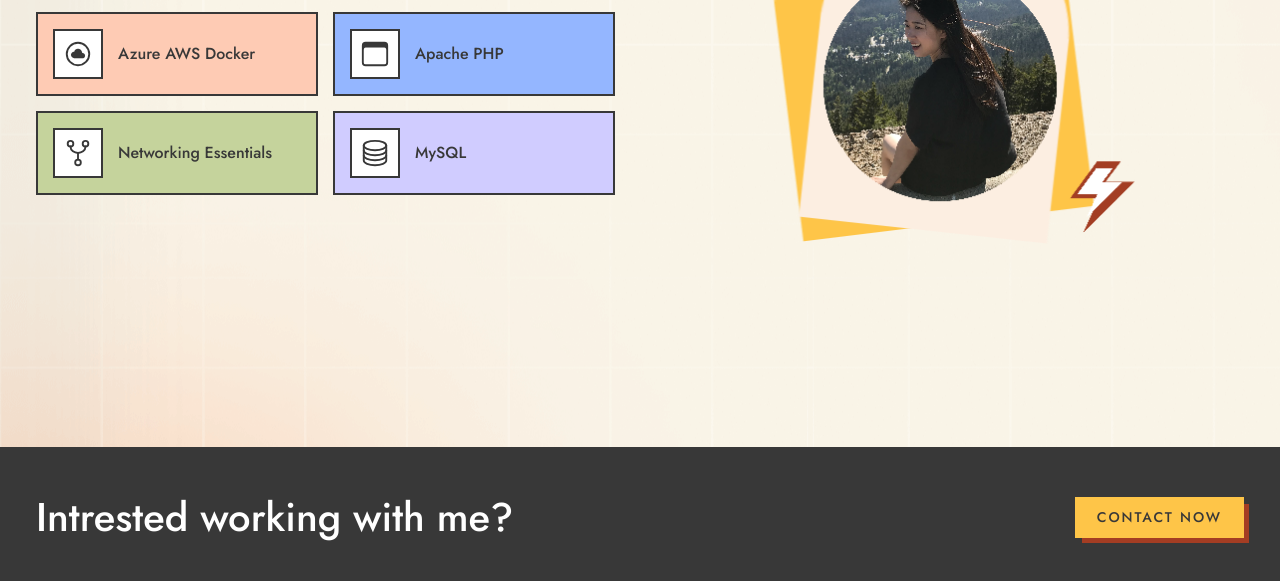
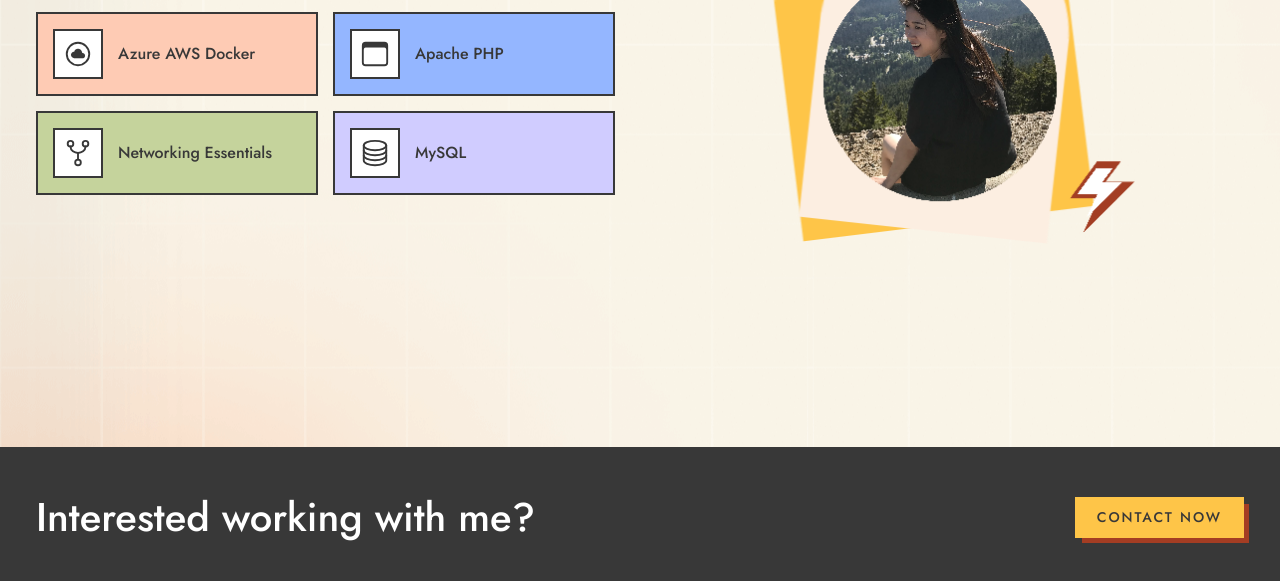
Before and after one commit to joyjiaweb/mysite, a plain HTML site: page index.html in a window 1280 px wide. Shown: the part 1757-2338 px from the top of the page. Drawn offline with nearby package versions, Linux system fonts and the light colour scheme.

Commit message:
Update index.html

```diff
--- a/index.html
+++ b/index.html
@@ -209,7 +209,7 @@
 
         <section class="cta">
           <div class="container">
-            <h2 class="title-lg">Intrested working with me?</h2>
+            <h2 class="title-lg">Interested working with me?</h2>
 
             <a href="./contact.html" class="btn btn-tertiary">Contact Now</a>
           </div>
```
